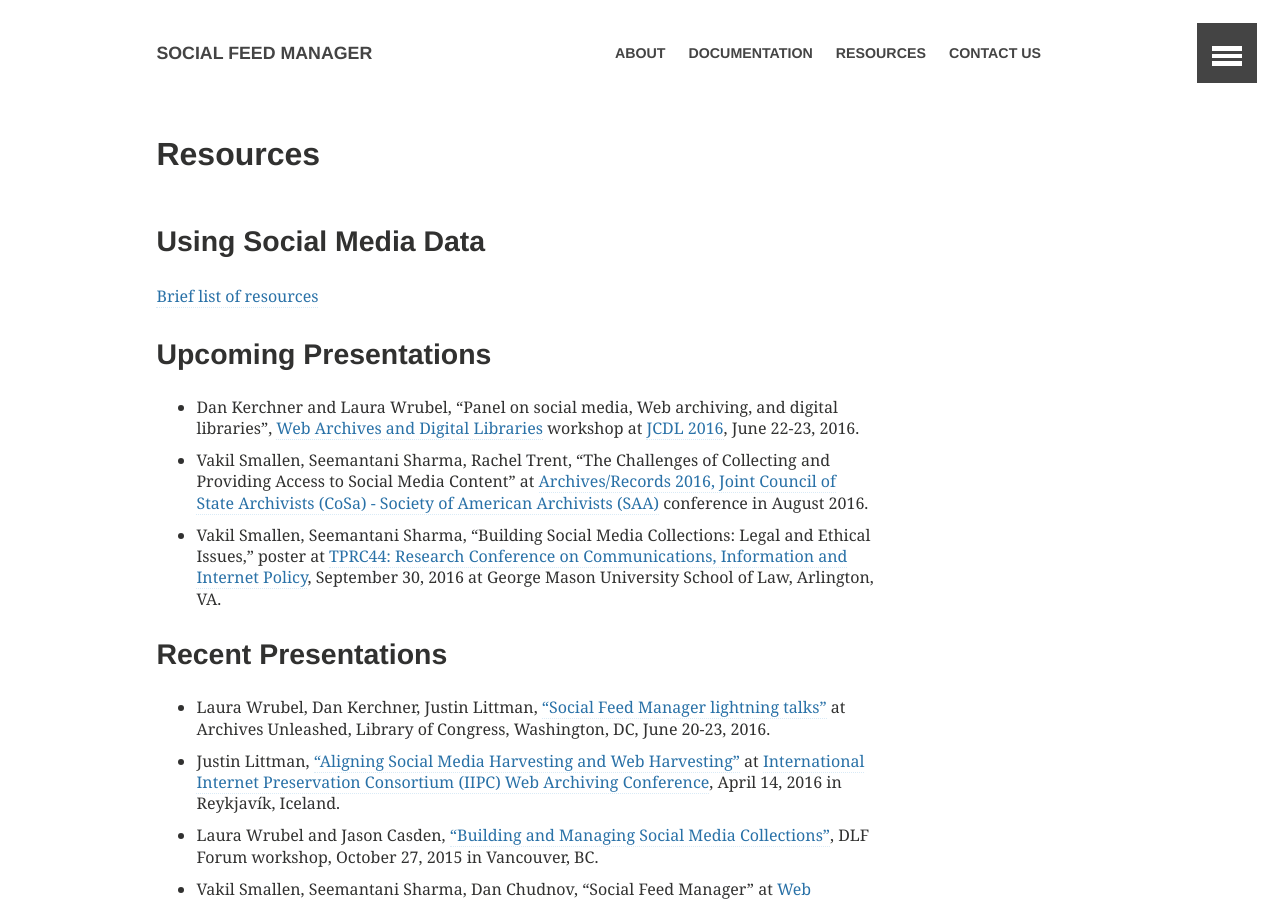
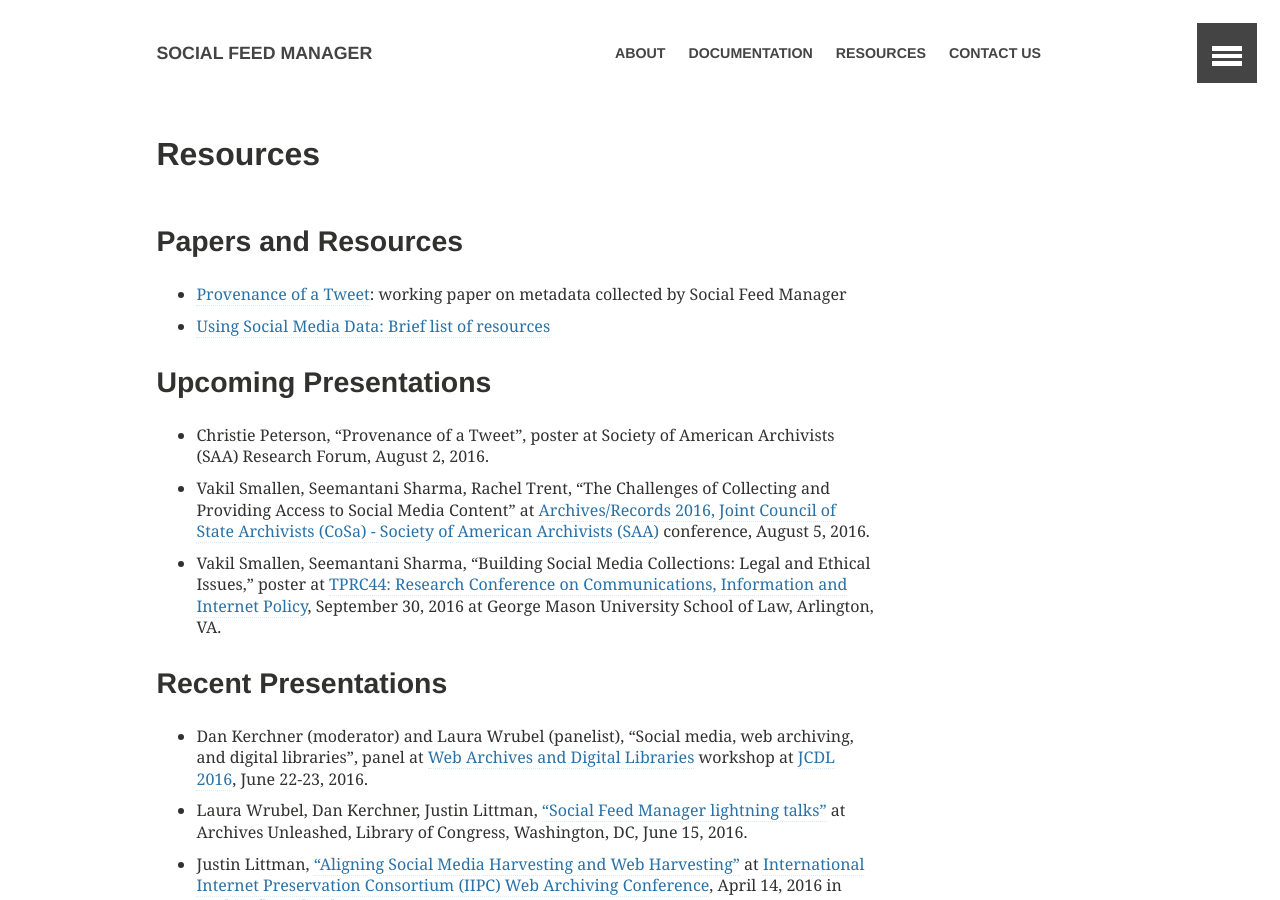
Before and after one commit to gwu-libraries/sfm-ui, a Jekyll site: the page built from resources/index.md, in a window 1280 px wide and 900 px high. Built offline with Jekyll 4.4.1, drawn with Linux system fonts in a browser that asks for light colours; comment, search, counter and statistics services are not loaded.

Commit message:
updating presentations

```diff
--- a/resources/index.md
+++ b/resources/index.md
@@ -10,19 +10,21 @@
 ---
 
 
-Using Social Media Data
-----------------------
-[Brief list of resources]({{ site.github.url }}/resources/ethics)
+Papers and Resources
+--------------------
+* [Provenance of a Tweet](https://scholarspace.library.gwu.edu/files/h128nd689): working paper on metadata collected by Social Feed Manager
+* [Using Social Media Data: Brief list of resources]({{ site.github.url }}/resources/ethics)
 
 Upcoming Presentations
 ----------------------
-* Dan Kerchner and Laura Wrubel, "Panel on social media, Web archiving, and digital libraries", [Web Archives and Digital Libraries](http://fox.cs.vt.edu/wadl2016.html) workshop at [JCDL 2016](http://www.jcdl2016.org), June 22-23, 2016.
-* Vakil Smallen, Seemantani Sharma, Rachel Trent, "The Challenges of Collecting and Providing Access to Social Media Content" at [Archives/Records 2016, Joint Council of State Archivists (CoSa) - Society of American Archivists (SAA)](http://www2.archivists.org/am2016) conference in August 2016.
+* Christie Peterson, "Provenance of a Tweet", poster at Society of American Archivists (SAA) Research Forum, August 2, 2016.
+* Vakil Smallen, Seemantani Sharma, Rachel Trent, "The Challenges of Collecting and Providing Access to Social Media Content" at [Archives/Records 2016, Joint Council of State Archivists (CoSa) - Society of American Archivists (SAA)](http://www2.archivists.org/am2016) conference, August 5, 2016.
 * Vakil Smallen, Seemantani Sharma, "Building Social Media Collections: Legal and Ethical Issues," poster at [TPRC44: Research Conference on Communications, Information and Internet Policy](http://www.tprcweb.com/), September 30, 2016 at George Mason University School of Law, Arlington, VA.
 
 Recent Presentations
 ------------------
-* Laura Wrubel, Dan Kerchner, Justin Littman, ["Social Feed Manager lightning talks"](https://docs.google.com/presentation/d/14LiqnLAKAI6H9t8gttIIzO0KnnFCTSrONML-ZEmuXDc/edit?usp=sharing) at Archives Unleashed, Library of Congress, Washington, DC, June 20-23, 2016.
+* Dan Kerchner (moderator) and Laura Wrubel (panelist), "Social media, web archiving, and digital libraries", panel at [Web Archives and Digital Libraries](http://fox.cs.vt.edu/wadl2016.html) workshop at [JCDL 2016](http://www.jcdl2016.org), June 22-23, 2016.
+* Laura Wrubel, Dan Kerchner, Justin Littman, ["Social Feed Manager lightning talks"](https://docs.google.com/presentation/d/14LiqnLAKAI6H9t8gttIIzO0KnnFCTSrONML-ZEmuXDc/edit?usp=sharing) at Archives Unleashed, Library of Congress, Washington, DC, June 15, 2016.
 * Justin Littman, ["Aligning Social Media Harvesting and Web Harvesting"](https://t.co/Rj8LEbBOp8) at [International Internet Preservation Consortium (IIPC) Web Archiving Conference](http://netpreserve.org/2016-WAC), April 14, 2016 in Reykjavík, Iceland.
 * Laura Wrubel and Jason Casden, ["Building and Managing Social Media Collections"](http://www.slideshare.net/casden/building-and-managing-social-media-collections), DLF Forum workshop, October 27, 2015 in Vancouver, BC.
 * Vakil Smallen, Seemantani Sharma, Dan Chudnov, "Social Feed Manager" at [Web Archives 2015: Capture, Curate, Analyze](http://www.lib.umich.edu/webarchivesconference), November 13, 2015 at University of Michigan in Ann Arbor, MI.
```
